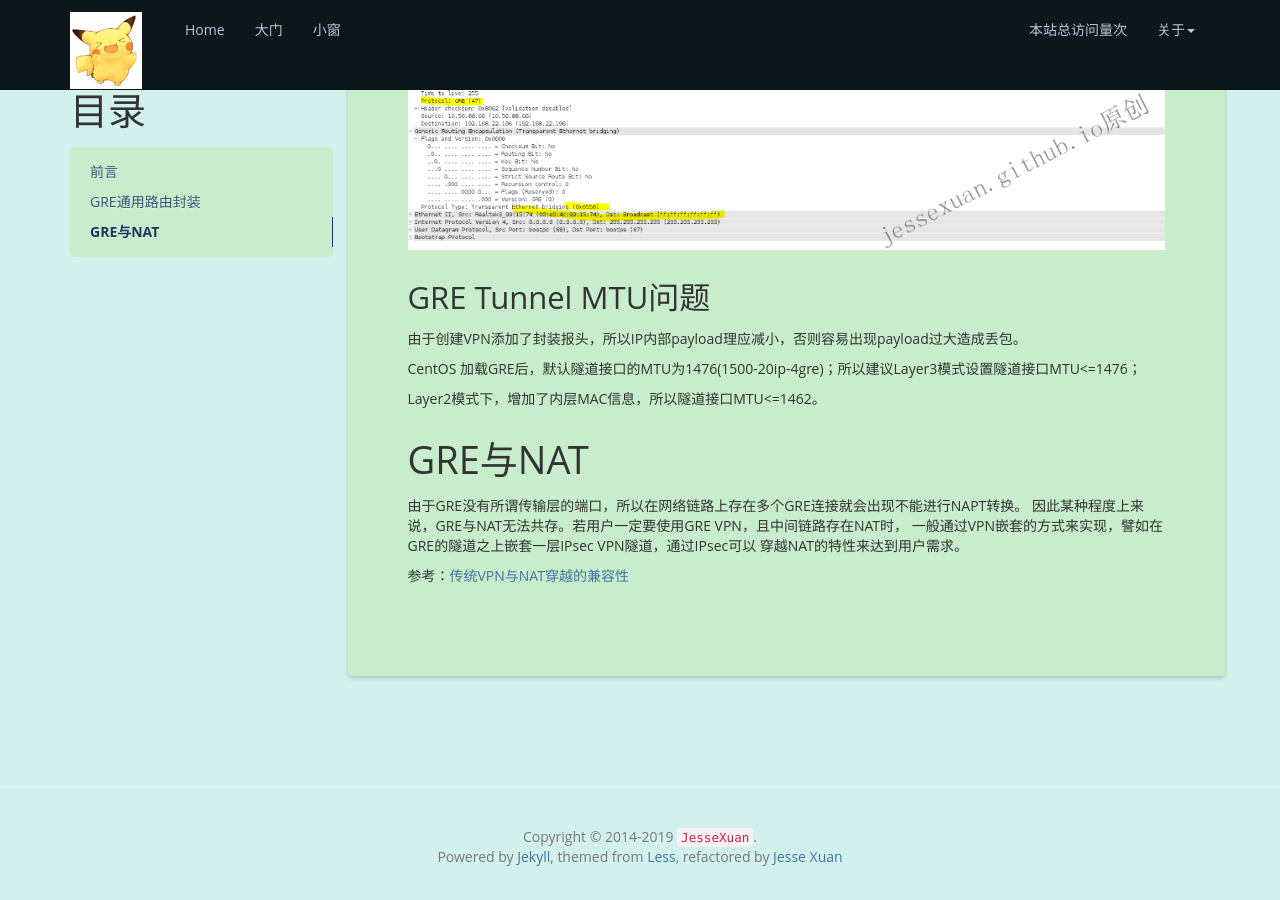
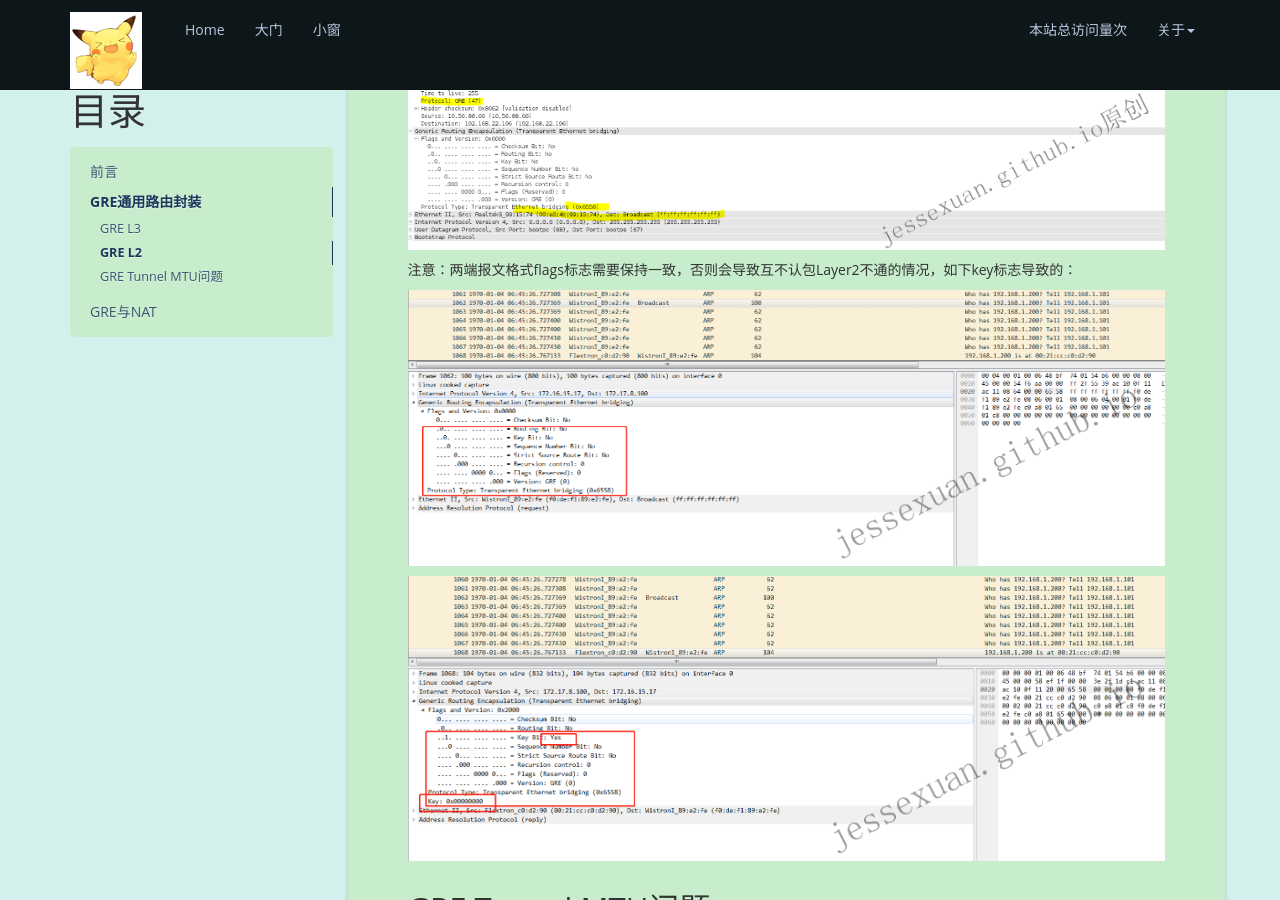
Before and after one commit to JesseXuan/jessexuan.github.io, a Jekyll site: the page built from _posts/2019-01-11-gre_vpn_study.md, in a window 1280 px wide and 900 px high, scrolled down 5390 px. Built offline with Jekyll 4.4.1, drawn with Linux system fonts in a browser that asks for light colours; nearby versions of some CDN libraries; a script that is not in the unit is left out; comment, search, counter and statistics services are not loaded.

Commit message:
update gre layer2 key error

```diff
--- a/_posts/2019-01-11-gre_vpn_study.md
+++ b/_posts/2019-01-11-gre_vpn_study.md
@@ -143,6 +143,12 @@ PC1可以动态获取到PC2相同网段IP，可以正常互相通信。
 
 ![grel2payload]({{ '/styles/images/log_file/vpn/gre_l2_payload.png' | prepend: site.baseurl  }})
 
+注意：两端报文格式flags标志需要保持一致，否则会导致互不认包Layer2不通的情况，如下key标志导致的：
+
+![grel2source]({{ '/styles/images/log_file/vpn/gre_l2_right.png' | prepend: site.baseurl  }})
+
+![grel2dest]({{ '/styles/images/log_file/vpn/gre_l2_error.png' | prepend: site.baseurl  }})
+
 GRE Tunnel MTU问题                                                    {#MTU}
 ------------------------------------
 
```
Also changed, not shown: styles/images/log_file/vpn/gre_l2_error.png (added), styles/images/log_file/vpn/gre_l2_right.png (added).
